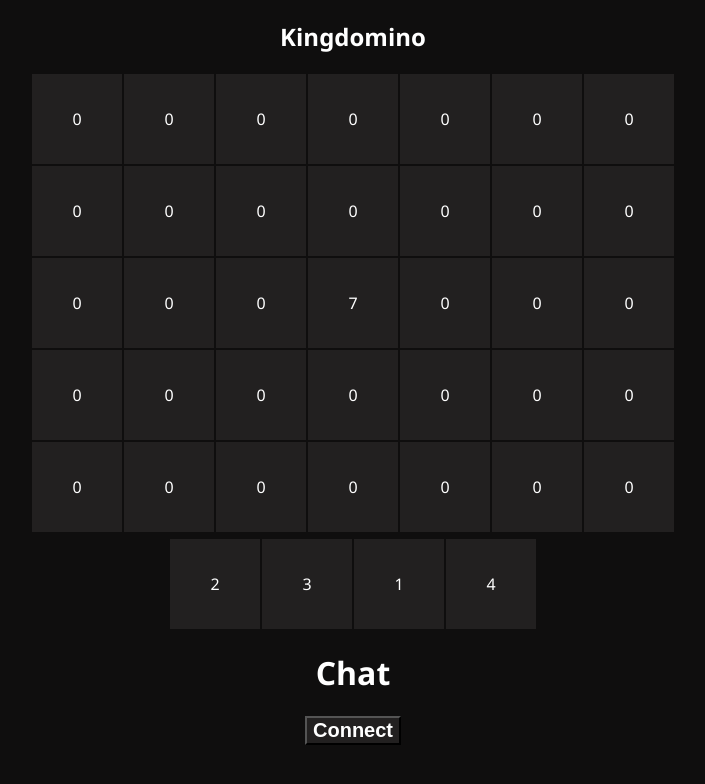
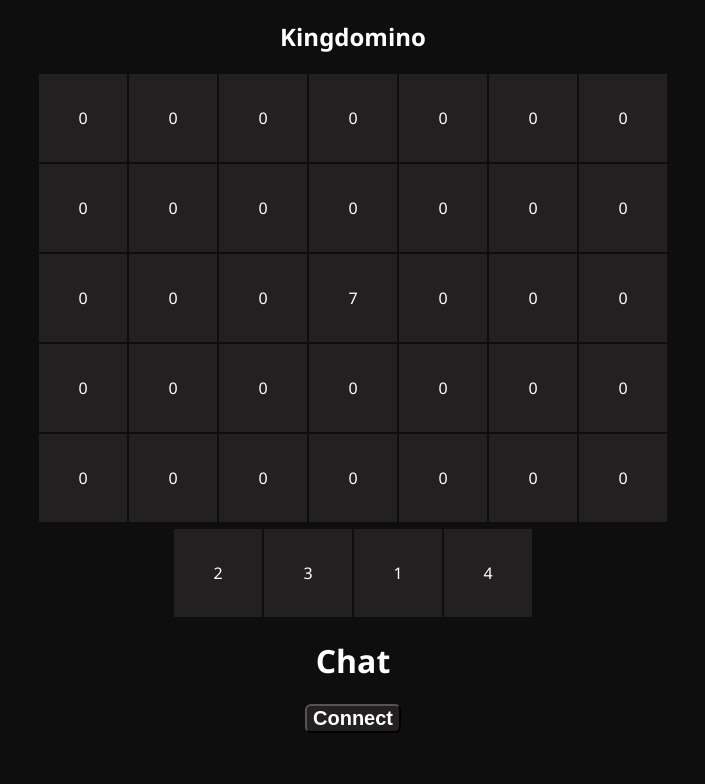
Before and after one commit to lozanov95/kingdomino, a React (Vite) app in the folder gameclient/: page / in a window 1280 px wide. Shown: the top 784 px of the page, without its empty margins (287-992 px from the left). Built offline with nearby package versions, Linux system fonts and the light colour scheme.

Commit message:
minor edit to the css coloring

```diff
--- a/gameclient/src/index.css
+++ b/gameclient/src/index.css
@@ -1,5 +1,4 @@
 :root {
-    box-sizing: border-box;
     --box-size: 90px;
     text-align: center;
     --background-color: #0f0e0e;
@@ -8,16 +7,23 @@
     font-family: 'Segoe UI', Tahoma, Geneva, Verdana, sans-serif;
 }
 
+* {
+    box-sizing: border-box;
+}
+
+
 body {
     background-color: var(--background-color);
     color: var(--text-color);
 }
 
-button {
+button,
+input {
     background-color: var(--primary-color);
     color: var(--text-color);
     font-weight: 700;
     font-size: 20px;
+    border-radius: 6px;
 }
 
 .cell {
```
